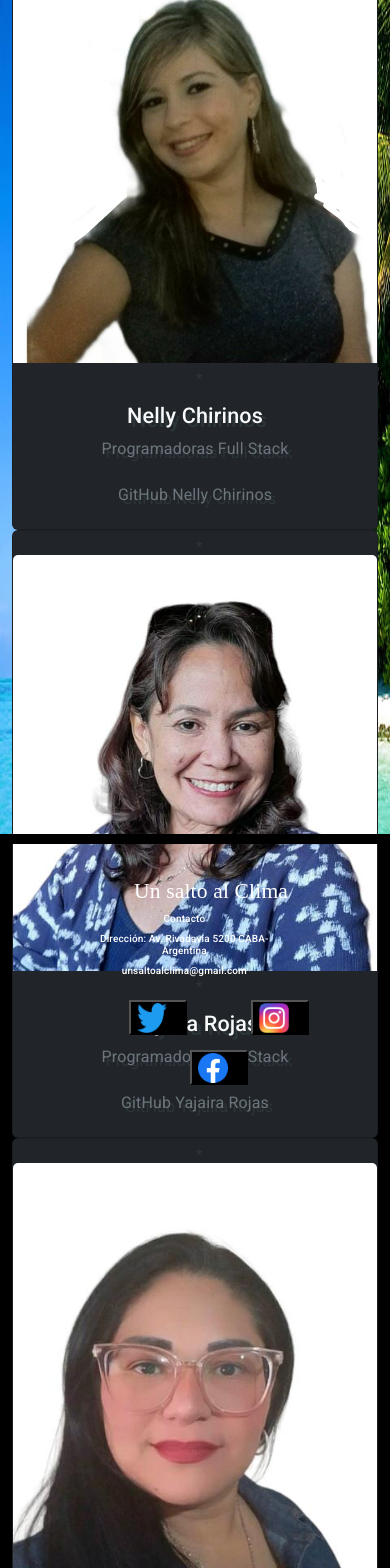
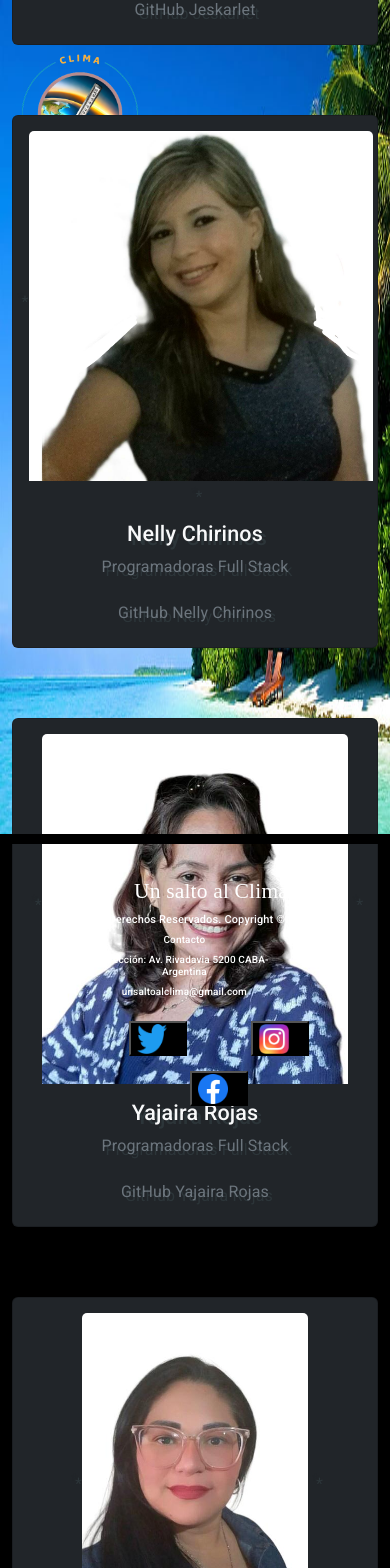
Before and after one commit to Nellyta82/ProyectoDelClima-, a React (Vite) app: page /nosotros in a window 390 px wide. Shown: the top 1568 px of the page. Built offline with nearby package versions, Linux system fonts and the light colour scheme; no server answers.

Commit message:
arreglos en nosotros y footer

```diff
--- a/src/App.css
+++ b/src/App.css
@@ -128,3 +128,22 @@ section {
       background-color: rgba(0, 96, 128, 0.704);
     }
 }
+
+
+
+
+.card-img-top{
+  height: 350px;
+  width: auto;
+  margin-top: 15px;
+}
+
+.col-md-4{
+  margin-top: 35px;
+  margin-bottom: 35px;
+}
+
+.row{
+  margin-top: 250px;
+  margin-bottom: 200px;
+}
--- a/src/components/Footer.jsx
+++ b/src/components/Footer.jsx
@@ -15,6 +15,7 @@ const Footer = () => {
             </a>
             <span classpie="mb-3 mb-md-0 text-body-secondary">
                 <h4 id='titulo-footer'>Un salto al Clima</h4>
+                <h4 id='derechos'>Derechos Reservados. Copyright © 2023</h4>
             </span>
         </div>
 
@@ -29,9 +30,10 @@ const Footer = () => {
         </div>
         <div id='container2'>
          <ul classpie="nav col-md-4 list-unstyled d-flex">
-            <button><img src="./img/Twitter.jpg" alt="instagram" width='50px' height='50px'/></button>
-            <button><img src="./img/Instagram (2).jpg" alt="instagram" width='50px' height='50px'/></button>
-            <button><img src="./img/Facebook.jpg" alt="instagram" width='50px' height='50px'/></button>
+            <button> <a href="https://twitter.com/" > <img src="./img/Twitter.jpg" alt="instagram" width='50px' height='50px'/> </a></button>
+            <button>  <a href="https://www.instagram.com/">  <img src="./img/Instagram (2).jpg" alt="instagram" width='50px' height='50px'/> </a></button>
+            <button> <a href="https://www.facebook.com/"> <img src="./img/Facebook.jpg" alt="instagram" width='50px' height='50px'/> </a></button>
+
          </ul>
         </div>
 
--- a/src/components/cardscss.css
+++ /dev/null
@@ -1,39 +0,0 @@
-cards.css
-.nosotros:hover {
-    box-shadow: 5px 10px 20px 1px rgba(255, 255, 255, 0.273) !important;
-    transition: all 0.7s linear;
-  }
-
-  .nosotros-body {
-    padding: 2rem 0 !important;
-  }
-
-  .nosotros-text {
-    padding: 0.3rem 1rem;
-    font-size: 1rem;
-  }
-
-  .overflow {
-    overflow: hidden;
-  }
-
-  .nosotros-img-top {
-    transform: scale(1);
-    transition: all 0.2s ease-in-out;
-  }
-
-  .nosotros-img-top:hover {
-    transform: scale(1.8);
-  }
-
-
-  .nosotros {
-    text-align: center;
-    margin: 20px;
-  }
-
-  .nosotros-container {
-    display: flex;
-    flex-wrap: wrap;
-    justify-content: center;
-  }
--- a/src/index.css
+++ b/src/index.css
@@ -200,3 +200,9 @@ footer {
       width: 30px;
     }
   }
+
+
+#derechos{
+  font-size: 11px;
+  margin-left: 2rem;
+}
```
Also changed, not shown: src/components/Tarjeta.css (added).
